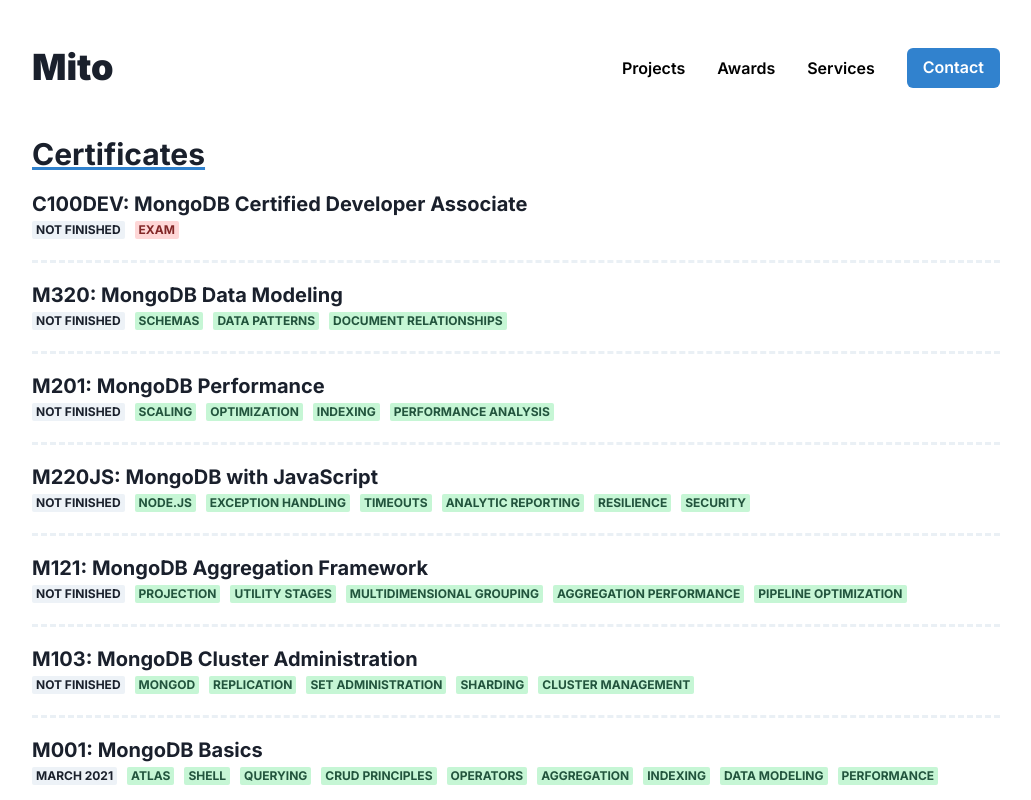
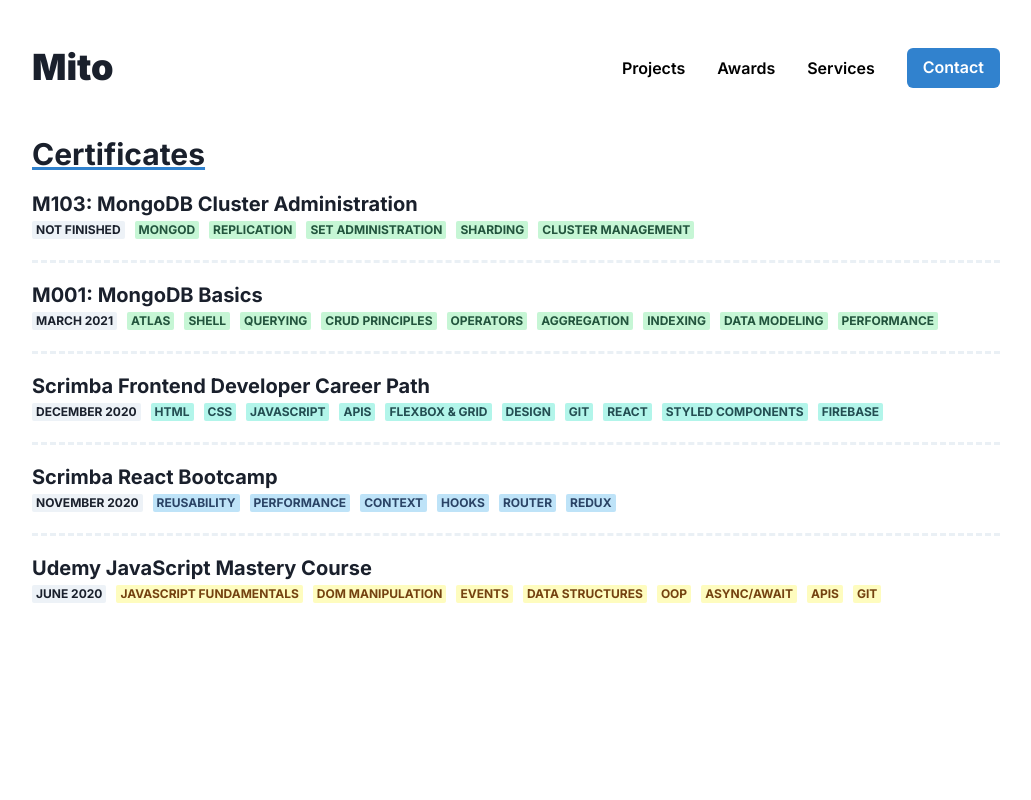
Before and after one commit to Mito9999/portfolio, a Next.js app: page /awards in a window 1280 px wide. Shown: the top 800 px of the page, without its empty margins (124-1155 px from the left). Built offline with nearby package versions, Linux system fonts and the light colour scheme.

Commit message:
Add Udemy Javascript course, remove most unfinished MongoDB certificates

```diff
--- a/package.json
+++ b/package.json
@@ -3,7 +3,7 @@
   "version": "0.1.0",
   "private": true,
   "scripts": {
-    "dev": "next dev",
+    "dev": "next dev -p 9999",
     "build": "next build",
     "start": "next start"
   },
--- a/pages/awards.js
+++ b/pages/awards.js
@@ -1,51 +1,51 @@
 import Head from "next/head";
-import { Box, Heading, Badge } from "@chakra-ui/react";
+import { Box, Heading, Badge, Text } from "@chakra-ui/react";
 import Title from "../components/Title";
 
 const awards = [
-  {
-    title: "C100DEV: MongoDB Certified Developer Associate",
-    date: "Not Finished",
-    contentColor: "red",
-    content: ["Exam"],
-  },
-  {
-    title: "M320: MongoDB Data Modeling",
-    date: "Not Finished",
-    contentColor: "green",
-    content: ["Schemas", "Data Patterns", "Document Relationships"],
-  },
-  {
-    title: "M201: MongoDB Performance",
-    date: "Not Finished",
-    contentColor: "green",
-    content: ["Scaling", "Optimization", "Indexing", "Performance Analysis"],
-  },
-  {
-    title: "M220JS: MongoDB with JavaScript",
-    date: "Not Finished",
-    contentColor: "green",
-    content: [
-      "Node.js",
-      "Exception Handling",
-      "Timeouts",
-      "Analytic Reporting",
-      "Resilience",
-      "Security",
-    ],
-  },
-  {
-    title: "M121: MongoDB Aggregation Framework",
-    date: "Not Finished",
-    contentColor: "green",
-    content: [
-      "Projection",
-      "Utility Stages",
-      "Multidimensional Grouping",
-      "Aggregation Performance",
-      "Pipeline Optimization",
-    ],
-  },
+  // {
+  //   title: "C100DEV: MongoDB Certified Developer Associate",
+  //   date: "Not Finished",
+  //   contentColor: "red",
+  //   content: ["Exam"],
+  // },
+  // {
+  //   title: "M320: MongoDB Data Modeling",
+  //   date: "Not Finished",
+  //   contentColor: "green",
+  //   content: ["Schemas", "Data Patterns", "Document Relationships"],
+  // },
+  // {
+  //   title: "M201: MongoDB Performance",
+  //   date: "Not Finished",
+  //   contentColor: "green",
+  //   content: ["Scaling", "Optimization", "Indexing", "Performance Analysis"],
+  // },
+  // {
+  //   title: "M220JS: MongoDB with JavaScript",
+  //   date: "Not Finished",
+  //   contentColor: "green",
+  //   content: [
+  //     "Node.js",
+  //     "Exception Handling",
+  //     "Timeouts",
+  //     "Analytic Reporting",
+  //     "Resilience",
+  //     "Security",
+  //   ],
+  // },
+  // {
+  //   title: "M121: MongoDB Aggregation Framework",
+  //   date: "Not Finished",
+  //   contentColor: "green",
+  //   content: [
+  //     "Projection",
+  //     "Utility Stages",
+  //     "Multidimensional Grouping",
+  //     "Aggregation Performance",
+  //     "Pipeline Optimization",
+  //   ],
+  // },
   {
     title: "M103: MongoDB Cluster Administration",
     date: "Not Finished",
@@ -104,6 +104,23 @@
       "Redux",
     ],
   },
+  {
+    title: "Udemy JavaScript Mastery Course",
+    date: "June 2020",
+    contentColor: "yellow",
+    // description:
+    //   "In this course, I learned all about coding principles and how JavaScript works. I completed this course in June of 2020, but I didn't claim the certificate until May of 2021.",
+    content: [
+      "JavaScript Fundamentals",
+      "DOM Manipulation",
+      "Events",
+      "Data Structures",
+      "OOP",
+      "Async/Await",
+      "APIs",
+      "Git",
+    ],
+  },
 ];
 
 export default function Awards() {
@@ -137,6 +154,7 @@
                 {skill}
               </Badge>
             ))}
+            {award.description && <Text pt="10px">{award.description}</Text>}
           </Box>
         ))}
       </main>
```
